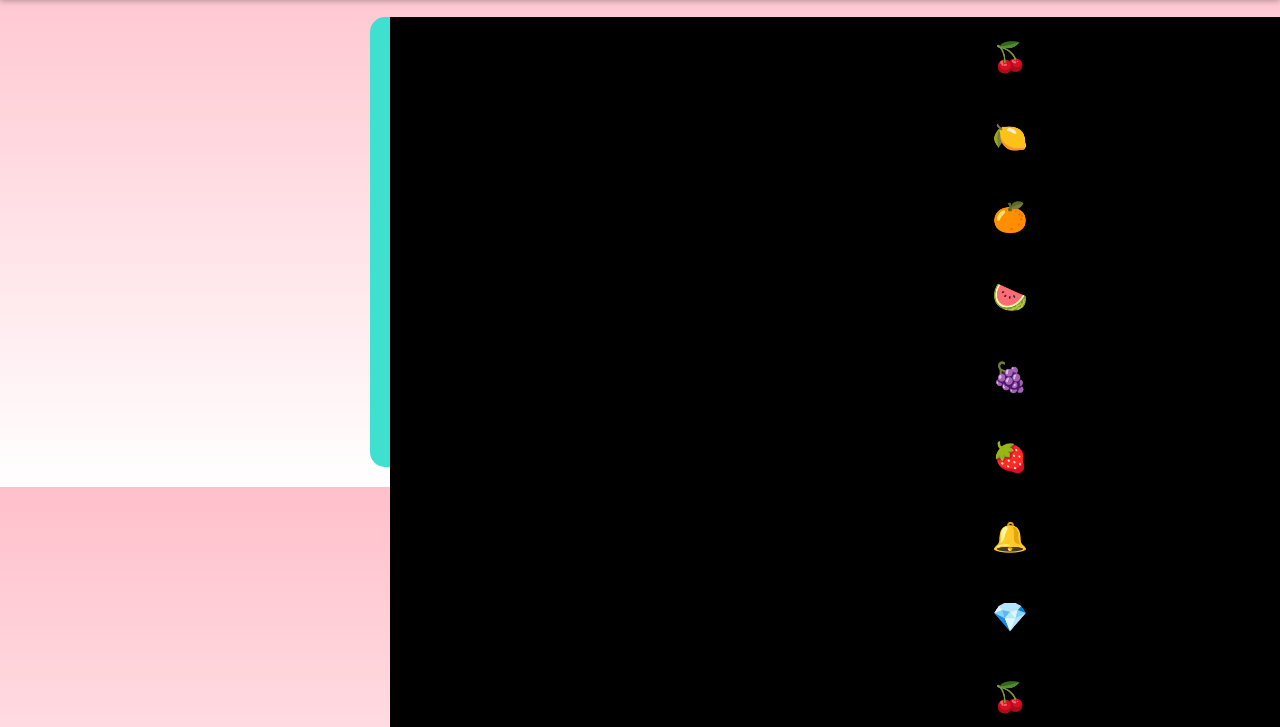
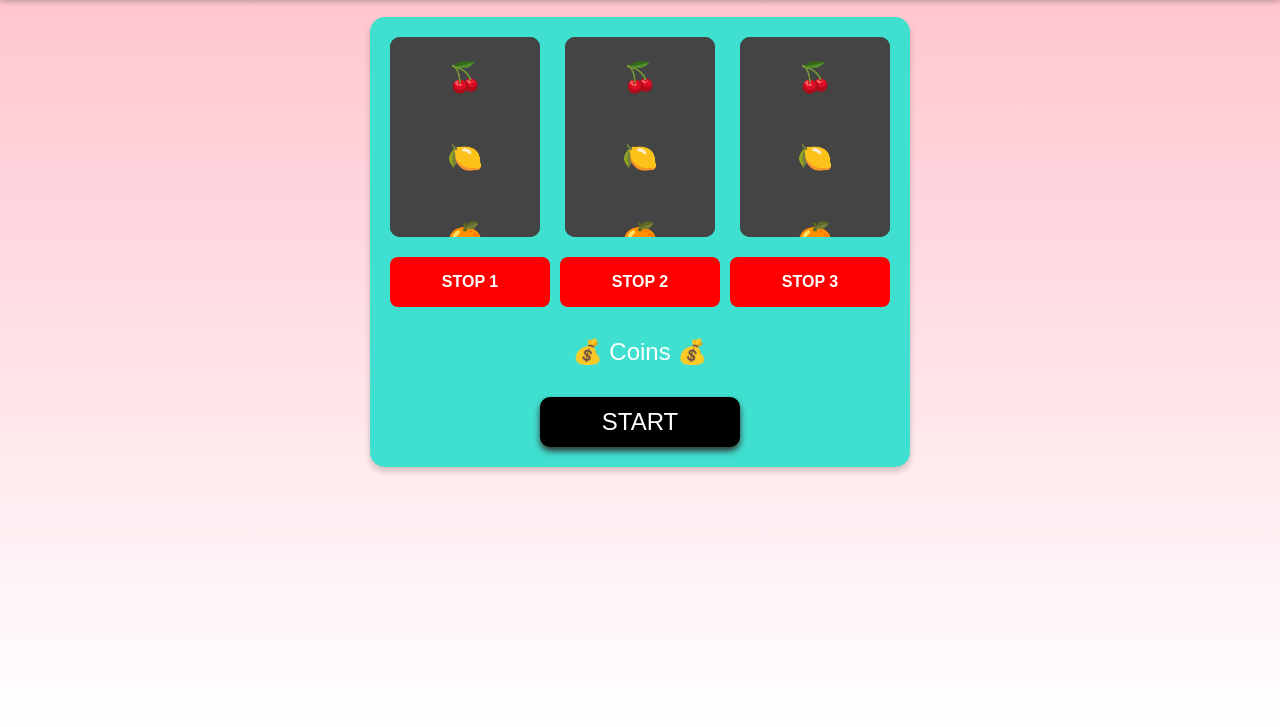
Before and after one commit to R-N-do/slot-smartphone, a plain HTML site: page index.html in a window 1280 px wide. Shown: the part 73-800 px from the top of the page. Drawn offline with Linux system fonts and the light colour scheme.

Commit message:
index.html

```diff
--- a/index.html
+++ b/index.html
@@ -11,6 +11,7 @@
             background: linear-gradient(to bottom, pink, white);
             margin: 0;
             padding: 0;
+            height: 100vh;
         }
         .bonus-banner {
             width: 100%;
@@ -31,7 +32,7 @@
             background-color: #40E0D0;
             border-radius: 15px;
             padding: 20px;
-            position: relative;
+            box-shadow: 0 4px 6px rgba(0, 0, 0, 0.2);
         }
         .reel-container {
             display: flex;
@@ -42,9 +43,10 @@
         .reel {
             width: 30%;
             height: 200px;
-            background-color: black;
+            background-color: #333; /* 背景色を暗いグレーに変更 */
             border-radius: 10px;
             overflow: hidden;
+            position: relative;
         }
         .symbols {
             position: absolute;
@@ -57,7 +59,7 @@
             text-align: center;
             font-size: 1.8rem;
             color: white;
-            background-color: #000;
+            background-color: #444; /* シンボル背景を明るいグレーに */
         }
         .start-lever {
             width: 80%;
```
